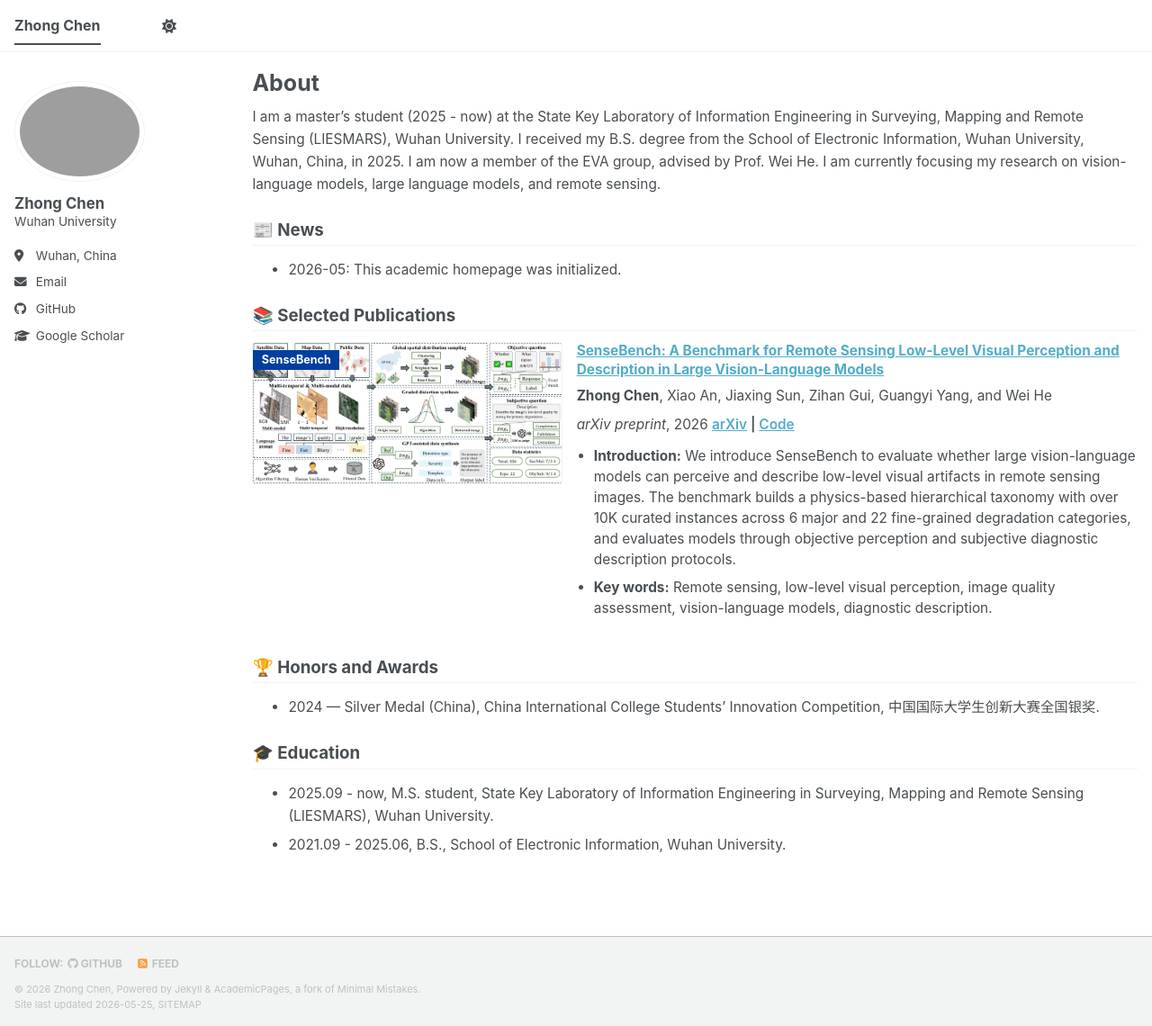
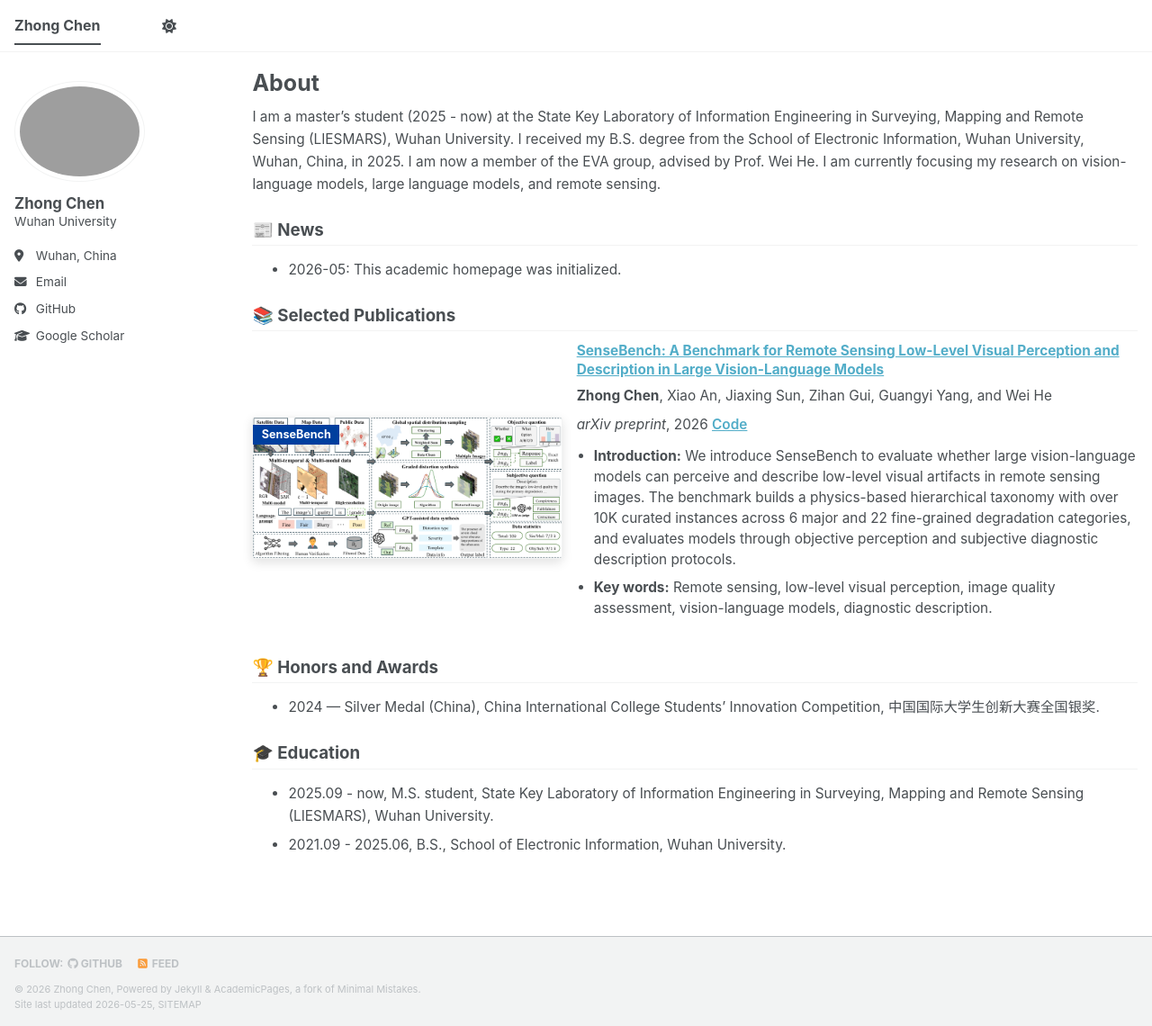
Before and after one commit to Zhong-Chenchen/ChenZhong, a Jekyll site: the page built from _pages/about.md, in a window 1280 px wide and 1140 px high. Shown: the whole window at 90% size. Built offline with Jekyll 4.4.1, drawn with Linux system fonts in a browser that asks for light colours; a script bundle is joined from its source files by our own code; library files that are not in the unit come from our copies.

Commit message:
Polish publication card media layout

```diff
--- a/_sass/layout/_compact_profile.scss
+++ b/_sass/layout/_compact_profile.scss
@@ -92,7 +92,7 @@ html {
   display: grid;
   gap: 1rem;
   margin-bottom: 1.35rem;
-  align-items: start;
+  align-items: center;
 
   @include breakpoint($medium) {
     grid-template-columns: minmax(210px, 35%) 1fr;
@@ -105,6 +105,7 @@ html {
   border: 1px solid var(--global-border-color);
   border-radius: 3px;
   background: #fff;
+  box-shadow: 0 4px 12px rgba(0, 0, 0, 0.12);
 
   img {
     display: block;
```
Also changed, not shown: _publications/2026-05-11-sensebench.md (+0 -2 lines).
